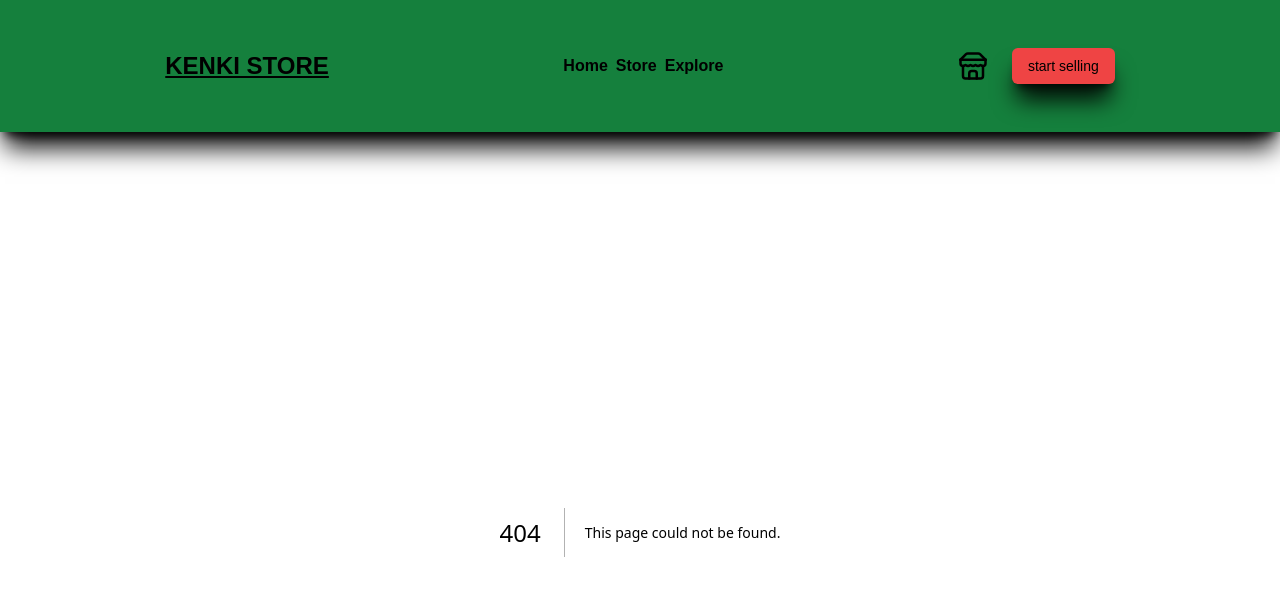
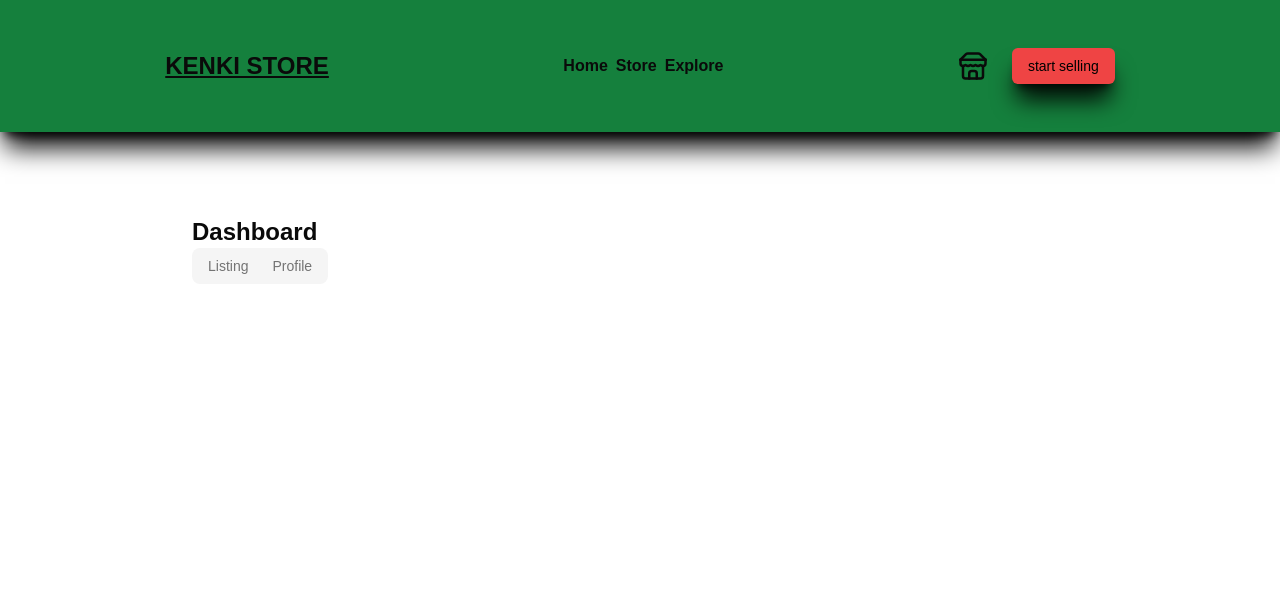
Before and after one commit to kennzuki/digital-e-commerce, a Next.js app: page /dashboard in a window 1280 px wide. Before the commit this address had no page. Shown: the top 596 px of the page. Built offline with nearby package versions, Linux system fonts and the light colour scheme; no server answers.

Commit message:
authenticating users and route for user listing

```diff
--- /dev/null
+++ b/app/(route)/dashboard/_components/UserListing.jsx
@@ -0,0 +1,11 @@
+
+
+const UserListing = () => {
+  return (
+      <div>
+          <h2 className="font-bold text-xl">Listing</h2>
+    </div>
+  )
+}
+
+export default UserListing
--- /dev/null
+++ b/app/(route)/dashboard/layout.jsx
@@ -0,0 +1,10 @@
+
+const RouteLayout = ({children}) => {
+  return (
+      <div className="p-5 sm:px-10 md:px-36 lg:px-48">
+          {children}
+    </div>
+  )
+}
+
+export default RouteLayout
--- /dev/null
+++ b/app/(route)/dashboard/page.js
@@ -0,0 +1,22 @@
+import { Tabs, TabsContent, TabsList, TabsTrigger } from '@/components/ui/tabs';
+import UserListing from './_components/UserListing';
+
+const Dashboard = () => {
+  return (
+    <div className='mt-16'>
+      <h2 className='font-bold text-2xl'>Dashboard</h2>
+      <Tabs defaultValue='account' className=' mt5'>
+        <TabsList>
+          <TabsTrigger value='listing'>Listing</TabsTrigger>
+          <TabsTrigger value='purchase'>Profile</TabsTrigger>
+        </TabsList>
+        <TabsContent value='listing'>
+          <UserListing />
+        </TabsContent>
+        <TabsContent value='purchase'>Change your password here.</TabsContent>
+      </Tabs>
+    </div>
+  );
+};
+
+export default Dashboard;
--- a/app/api/user/route.jsx
+++ b/app/api/user/route.jsx
@@ -12,7 +12,7 @@
             email: user?.primaryEmailAddress.emailAddress,
             image: user?.immageUrl
         }).returning(usersTable);
-        return NextResponse.json(result);
+        return NextResponse.json(result[0]);
     }
 
     return NextResponse.json(userData[0])
--- a/app/provider.js
+++ b/app/provider.js
@@ -1,7 +1,23 @@
+'use client'
 
+import { useUser } from "@clerk/nextjs";
 import Header from "./_components/Header";
+import { useEffect } from "react";
+import axios from "axios";
 
-function Provider  ({children}) {
+function Provider({ children }) {
+    const user = useUser()
+
+    useEffect(()=> {
+        user&&CheckIsNewUser()
+    }, [user])
+
+    const CheckIsNewUser = async () => {
+        const result = await axios.post('/api/users', { user: user })
+        console.log(result.data);
+
+    }
+
   return (
       <div>
           <Header />
--- /dev/null
+++ b/components/ui/tabs.jsx
@@ -0,0 +1,43 @@
+"use client"
+
+import * as React from "react"
+import * as TabsPrimitive from "@radix-ui/react-tabs"
+
+import { cn } from "@/lib/utils"
+
+const Tabs = TabsPrimitive.Root
+
+const TabsList = React.forwardRef(({ className, ...props }, ref) => (
+  <TabsPrimitive.List
+    ref={ref}
+    className={cn(
+      "inline-flex h-9 items-center justify-center rounded-lg bg-muted p-1 text-muted-foreground",
+      className
+    )}
+    {...props} />
+))
+TabsList.displayName = TabsPrimitive.List.displayName
+
+const TabsTrigger = React.forwardRef(({ className, ...props }, ref) => (
+  <TabsPrimitive.Trigger
+    ref={ref}
+    className={cn(
+      "inline-flex items-center justify-center whitespace-nowrap rounded-md px-3 py-1 text-sm font-medium ring-offset-background transition-all focus-visible:outline-none focus-visible:ring-2 focus-visible:ring-ring focus-visible:ring-offset-2 disabled:pointer-events-none disabled:opacity-50 data-[state=active]:bg-background data-[state=active]:text-foreground data-[state=active]:shadow",
+      className
+    )}
+    {...props} />
+))
+TabsTrigger.displayName = TabsPrimitive.Trigger.displayName
+
+const TabsContent = React.forwardRef(({ className, ...props }, ref) => (
+  <TabsPrimitive.Content
+    ref={ref}
+    className={cn(
+      "mt-2 ring-offset-background focus-visible:outline-none focus-visible:ring-2 focus-visible:ring-ring focus-visible:ring-offset-2",
+      className
+    )}
+    {...props} />
+))
+TabsContent.displayName = TabsPrimitive.Content.displayName
+
+export { Tabs, TabsList, TabsTrigger, TabsContent }
--- a/package.json
+++ b/package.json
@@ -12,6 +12,8 @@
     "@clerk/nextjs": "^6.5.1",
     "@neondatabase/serverless": "^0.10.4",
     "@radix-ui/react-slot": "^1.1.0",
+    "@radix-ui/react-tabs": "^1.1.1",
+    "axios": "^1.7.8",
     "class-variance-authority": "^0.7.1",
     "clsx": "^2.1.1",
     "dotenv": "^16.4.5",
```
Also changed, not shown: 1 other file (tests, documents, lock files or other folders).
